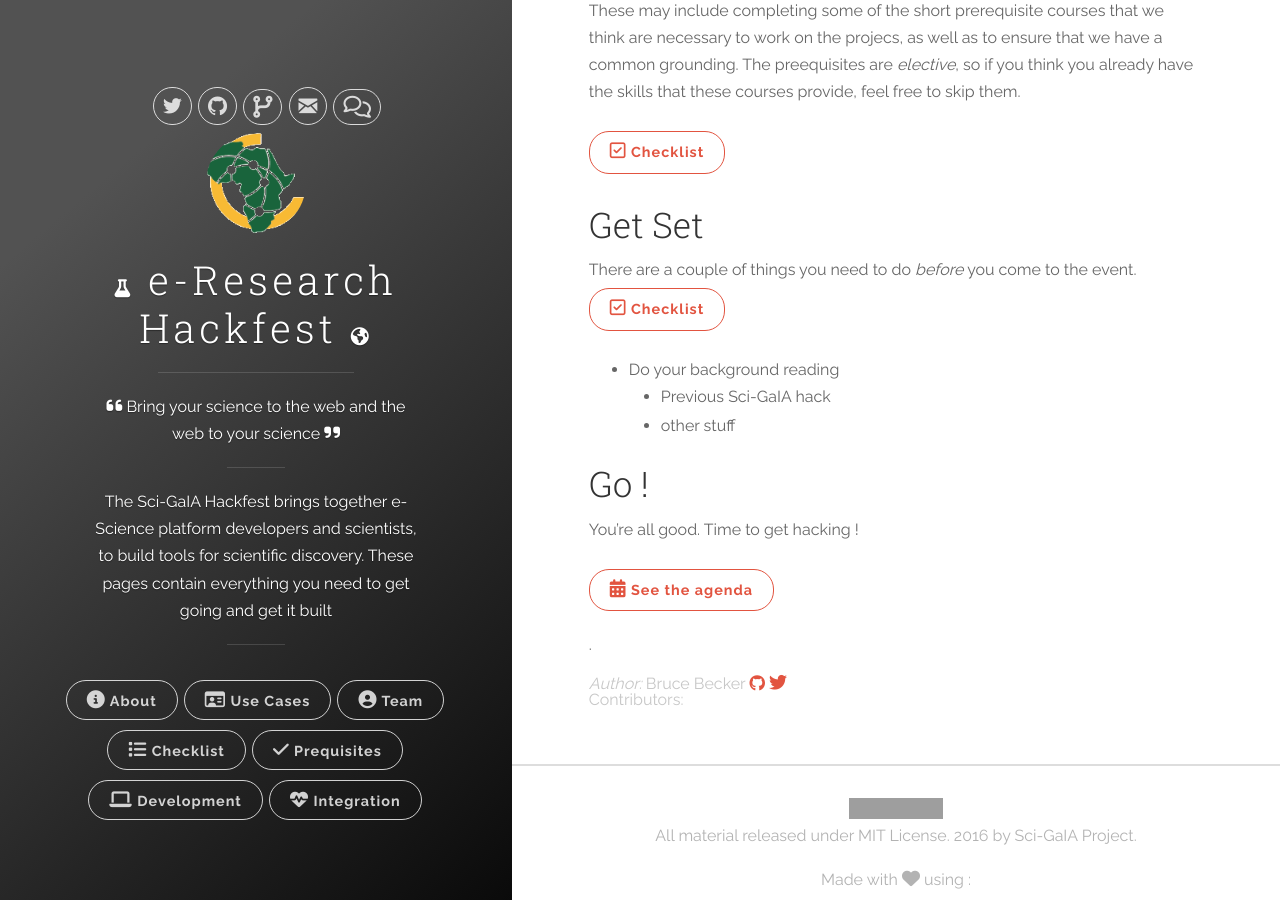
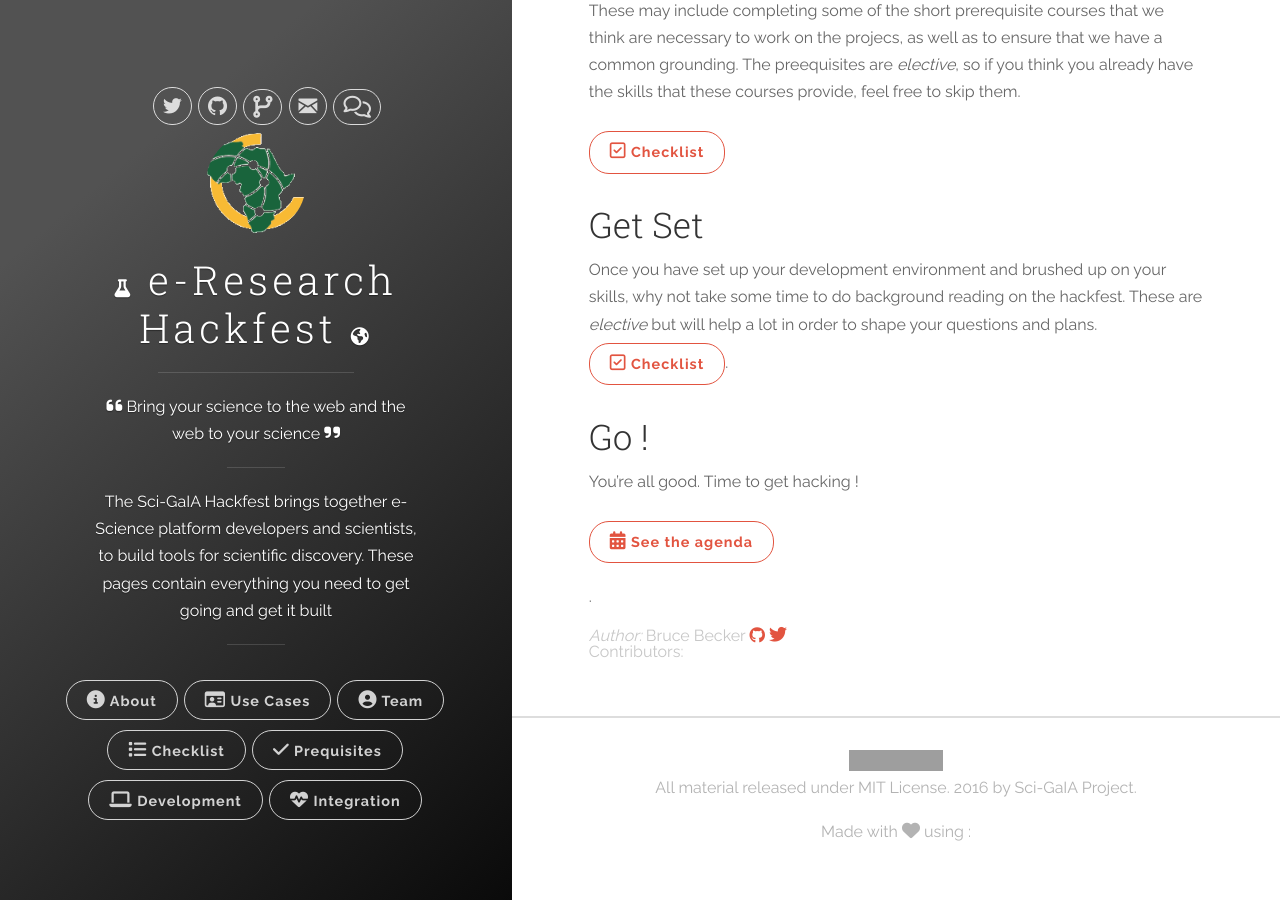
Before and after one commit to kodion/hackfest-site, a Jekyll site: the page built from checklist.md, in a window 1280 px wide and 900 px high, scrolled down 743 px. Built offline with Jekyll 4.4.1, drawn with Linux system fonts in a browser that asks for light colours; nearby versions of some CDN libraries; grey boxes are pictures that could not be loaded.

Commit message:
fixed a typo

```diff
--- a/checklist.md
+++ b/checklist.md
@@ -20,15 +20,12 @@
 
  These may include completing some of the short prerequisite courses that we think are necessary to work on the projecs, as well as to ensure that we have a common grounding. The preequisites are _elective_, so if you think you already have the skills that these courses provide, feel free to skip them.
 
-<a class="btn" href="{{ site.url }}/prerequisite/"><i class="fa fa-check-square-o"></i> Checklist</a>
+<a class="btn" href="{{ site.url }}/prerequisites/"><i class="fa fa-check-square-o"></i> Checklist</a>
 
 ## Get Set
 
-There are a couple of things you need to do _before_ you come to the event. <a class="btn" href="{{ site.url}}/before-prep/"><i class="fa fa-check-square-o"></i> Checklist</a>
+Once you have set up your development environment and brushed up on your skills, why not take some time to do background reading on the hackfest. These are _elective_ but will help a lot in order to shape  your questions and plans. <a class="btn" href="{{ site.url}}/before-prep/"><i class="fa fa-check-square-o"></i> Checklist</a>.
 
-  - Do your background reading
-    - Previous Sci-GaIA hack
-    - other stuff
 
 ## Go !
 
```
